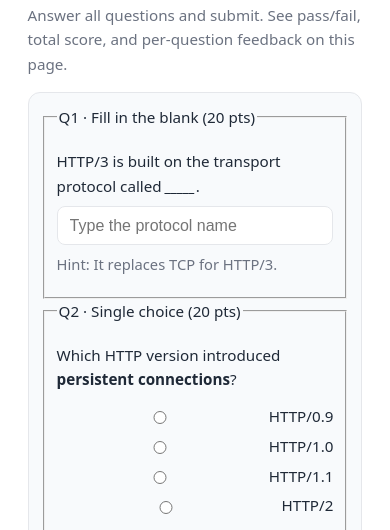
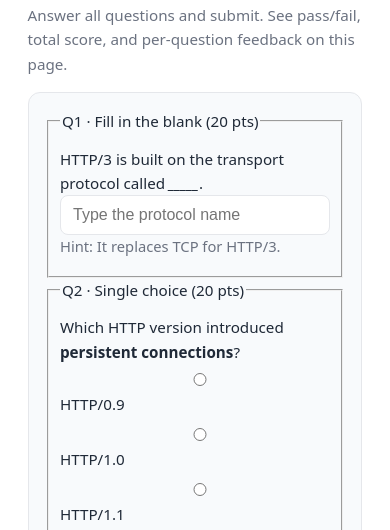
Before and after one commit to dianah7176/Project-Milestone1, a plain HTML site: page quiz.html in a window 390 px wide. Shown: the part 498-1028 px from the top of the page. Drawn offline with Linux system fonts and the light colour scheme.

Commit message:
Update styles.css

```diff
--- a/styles.css
+++ b/styles.css
@@ -124,7 +124,6 @@ p.lede {
 table {
   border-collapse: collapse;
   width: 100%;
-  /* Let the wrapper handle scrolling on small screens */
   background: #fff;
 }
 
@@ -227,28 +226,14 @@ textarea:focus-visible {
 }
 
 /* =========================================================
-   Accessibility helpers
-   ========================================================= */
-.sr-only {
-  position: absolute !important;
-  width: 1px; height: 1px;
-  padding: 0; margin: -1px;
-  overflow: hidden; clip: rect(0,0,1px,1px);
-  white-space: nowrap; border: 0;
-}
-
-/* =========================================================
    Responsive layout
    ========================================================= */
-
-/* Tablet adjustments */
 @media (max-width:900px){
   .grid-2 { grid-template-columns: 1fr; }
   .container { padding: 0.75rem; }
   nav .menu { flex-wrap: wrap; }
 }
 
-/* Phone layout */
 @media (max-width:600px){
   body { font-size: 0.95rem; }
   .menu { flex-direction: column; align-items: flex-start; }
@@ -258,8 +243,7 @@ textarea:focus-visible {
 }
 
 /* =========================================================
-   Quiz-specific styling
-   (Keeps radio buttons aligned on mobile)
+   QUIZ MOBILE SAFE LAYOUT (FINAL FIX)
    ========================================================= */
 
 .quiz-card {
@@ -270,28 +254,20 @@ textarea:focus-visible {
   margin: 1rem 0;
 }
 
-/* Spacing between question parts */
 .q {
-  display: grid;
-  gap: .5rem;
+  display: block;
   margin: .5rem 0;
 }
 
-/* Stack options cleanly on all devices */
 .options {
-  display: flex;
-  flex-direction: column;
-  gap: .35rem;
+  display: block;
   margin-top: .25rem;
 }
 
-/* Keep radio/checkbox aligned with text */
 .options label {
-  display: inline-flex;
-  align-items: center;
-  gap: .5rem;
+  display: block;
   width: 100%;
-  white-space: normal;
+  margin-bottom: .4rem;
 }
 
 .hint {
@@ -299,7 +275,6 @@ textarea:focus-visible {
   font-size: .92rem;
 }
 
-/* Submit + Reset buttons */
 .actions {
   display: flex;
   gap: .75rem;
@@ -307,7 +282,6 @@ textarea:focus-visible {
   flex-wrap: wrap;
 }
 
-/* Results section */
 #results {
   margin-top: 1.25rem;
   display: none;
@@ -332,43 +306,3 @@ textarea:focus-visible {
   color: #dc2626;
   font-weight: 700;
 }
-
-/* Slightly tighter padding on phones */
-@media (max-width:600px){
-  .quiz-card { padding: .75rem; }
-  fieldset { padding: .75rem; }
-}
-
-/* ===== MOBILE QUIZ FIX ===== */
-@media (max-width: 600px) {
-
-  .quiz-card {
-    padding: .75rem;
-    max-width: 100%;
-    overflow-x: hidden;
-  }
-
-  fieldset {
-    max-width: 100%;
-    overflow-x: hidden;
-  }
-
-  .q {
-    max-width: 100%;
-  }
-
-  .options {
-    display: flex;
-    flex-direction: column;
-    align-items: flex-start;
-    max-width: 100%;
-  }
-
-  .options label {
-    width: 100%;
-    display: flex;
-    align-items: center;
-    gap: .5rem;
-    white-space: normal;
-  }
-}
```
